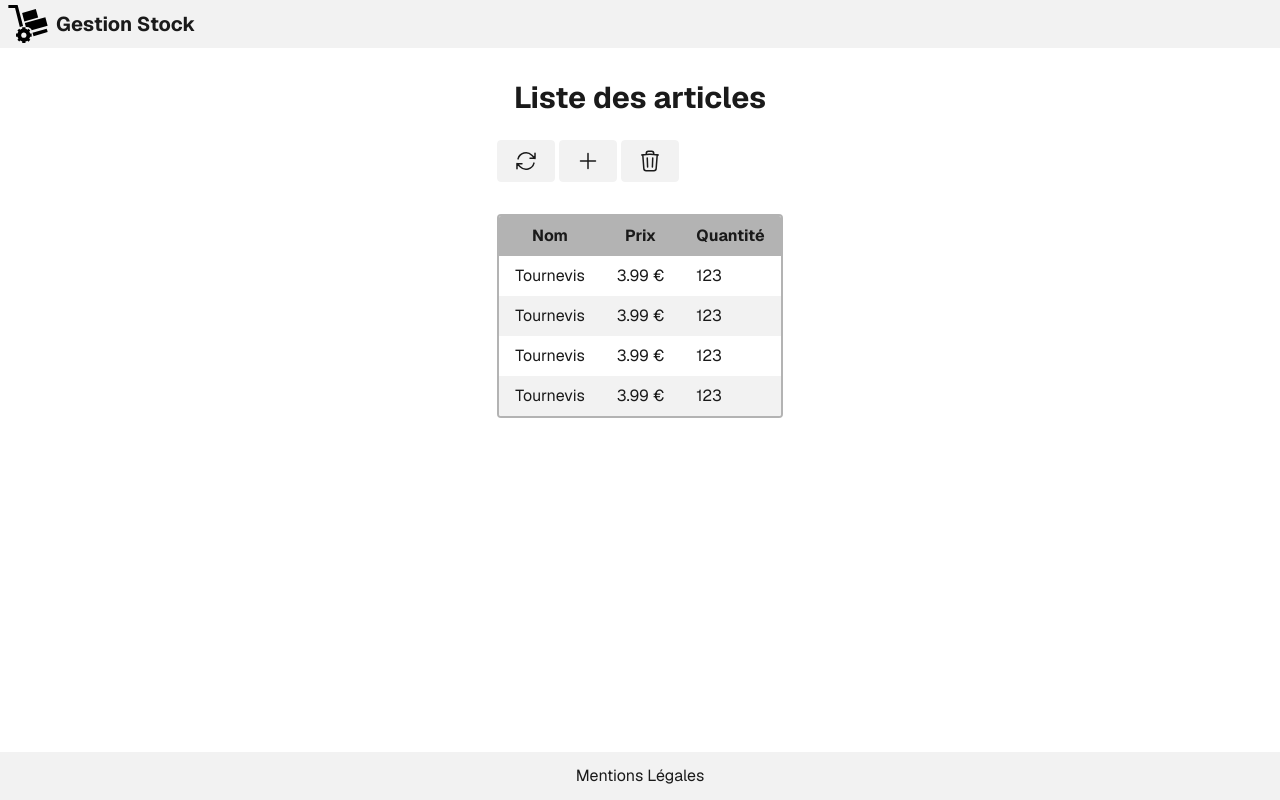
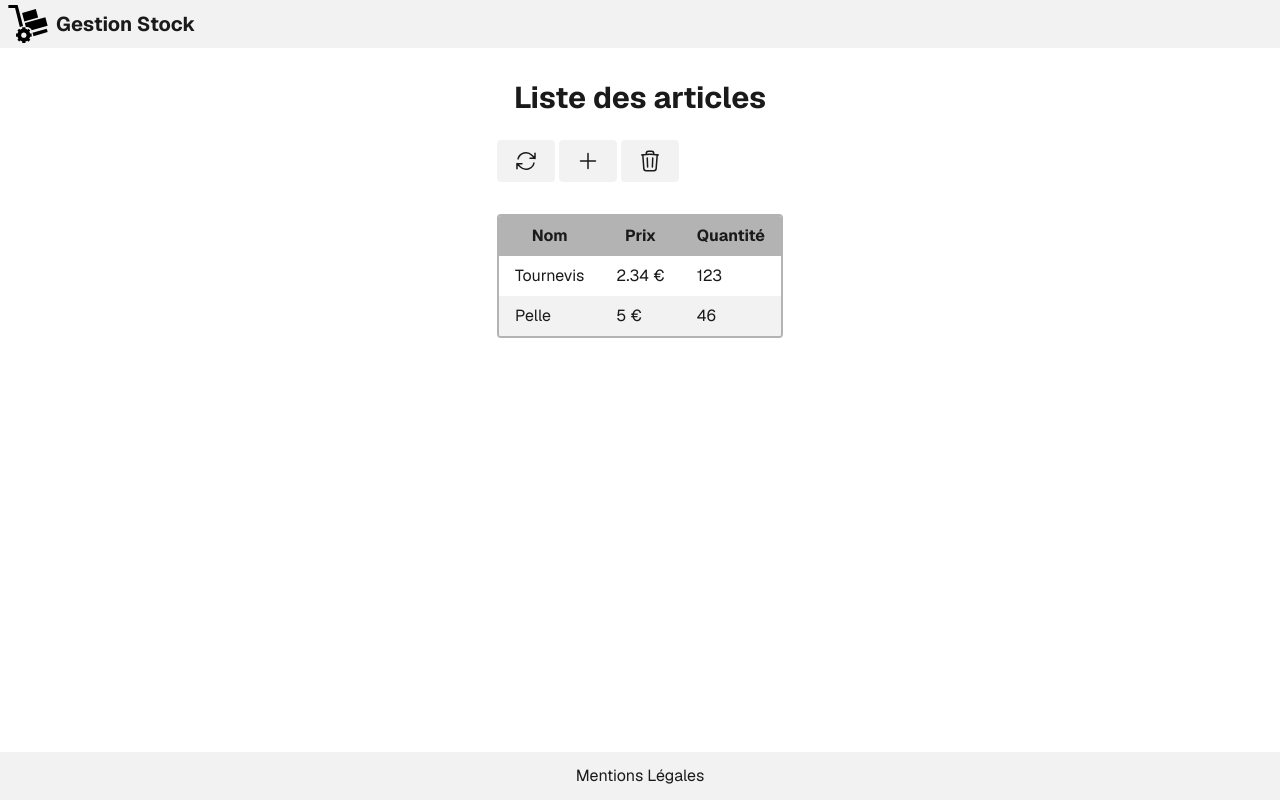
Before and after one commit to jlg-formation/next-example, a Next.js app: page /stock in a window 1280 px wide. Built offline with nearby package versions, Linux system fonts and the light colour scheme.

Commit message:
feat: Introduce Article interface and update ArticleManager to use dynamic article rendering

```diff
--- a/src/app/stock/_components/ArticleManager.tsx
+++ b/src/app/stock/_components/ArticleManager.tsx
@@ -1,5 +1,6 @@
 "use client";
 
+import { Article } from "@/interfaces/Article";
 import {
   ArrowPathIcon,
   PlusIcon,
@@ -9,9 +10,15 @@ import Link from "next/link";
 import { usePathname } from "next/navigation";
 import { useState } from "react";
 
+const articleList: Article[] = [
+  { id: "a1", name: "Tournevis", price: 2.34, qty: 123 },
+  { id: "a2", name: "Pelle", price: 5, qty: 46 },
+];
+
 export default function ArticleManager() {
   const [errorMsg] = useState("");
   // const [selectedArticles, setselectedArticles] = useState(new Set());
+  const [articles] = useState(articleList);
 
   const pathname = usePathname();
   return (
@@ -37,26 +44,15 @@ export default function ArticleManager() {
           </tr>
         </thead>
         <tbody>
-          <tr>
-            <td className="name">Tournevis</td>
-            <td className="price">3.99 €</td>
-            <td className="qty">123</td>
-          </tr>
-          <tr>
-            <td className="name">Tournevis</td>
-            <td className="price">3.99 €</td>
-            <td className="qty">123</td>
-          </tr>
-          <tr>
-            <td className="name">Tournevis</td>
-            <td className="price">3.99 €</td>
-            <td className="qty">123</td>
-          </tr>
-          <tr>
-            <td className="name">Tournevis</td>
-            <td className="price">3.99 €</td>
-            <td className="qty">123</td>
-          </tr>
+          {articles.map((a) => {
+            return (
+              <tr key={a.id}>
+                <td className="name">{a.name}</td>
+                <td className="price">{a.price} €</td>
+                <td className="qty">{a.qty}</td>
+              </tr>
+            );
+          })}
         </tbody>
       </table>
     </div>
--- /dev/null
+++ b/src/interfaces/Article.ts
@@ -0,0 +1,8 @@
+export interface Article {
+  id: string;
+  name: string;
+  price: number;
+  qty: number;
+}
+
+export type NewArticle = Omit<Article, "id">;
```
